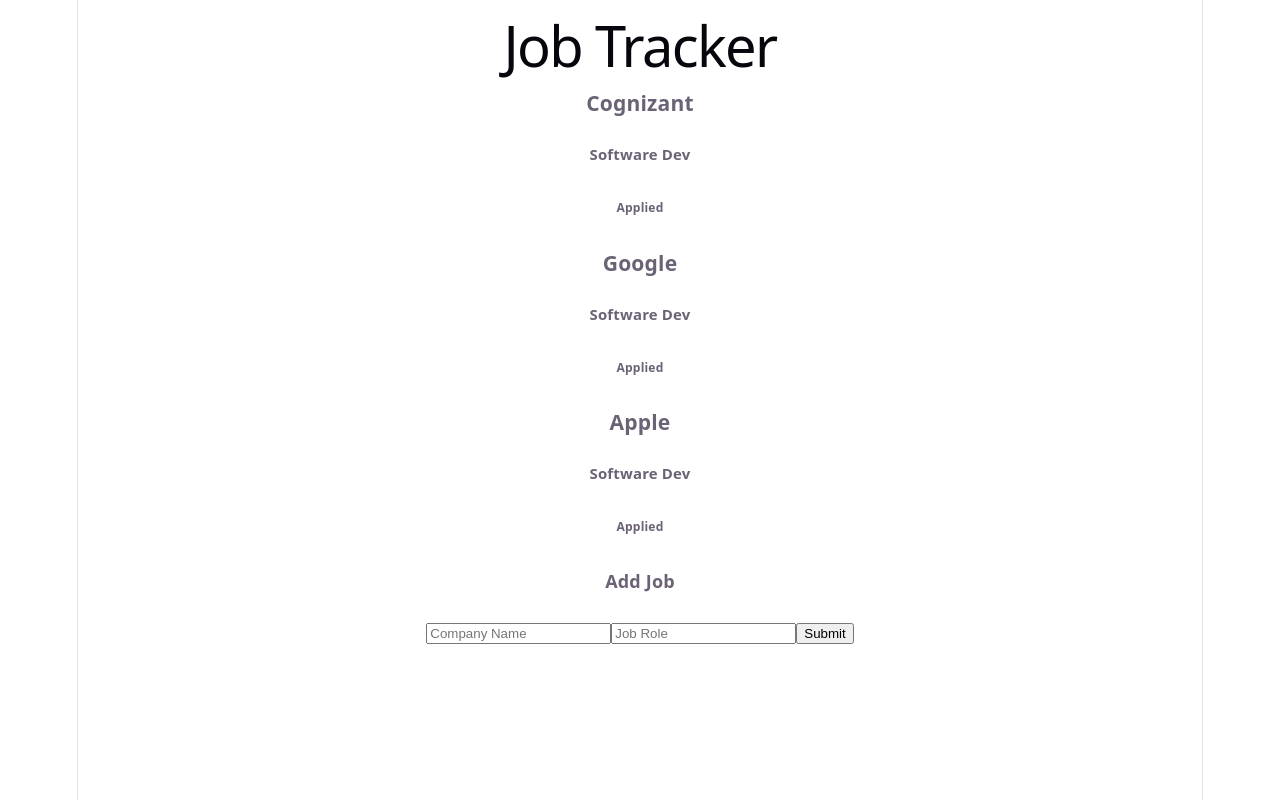
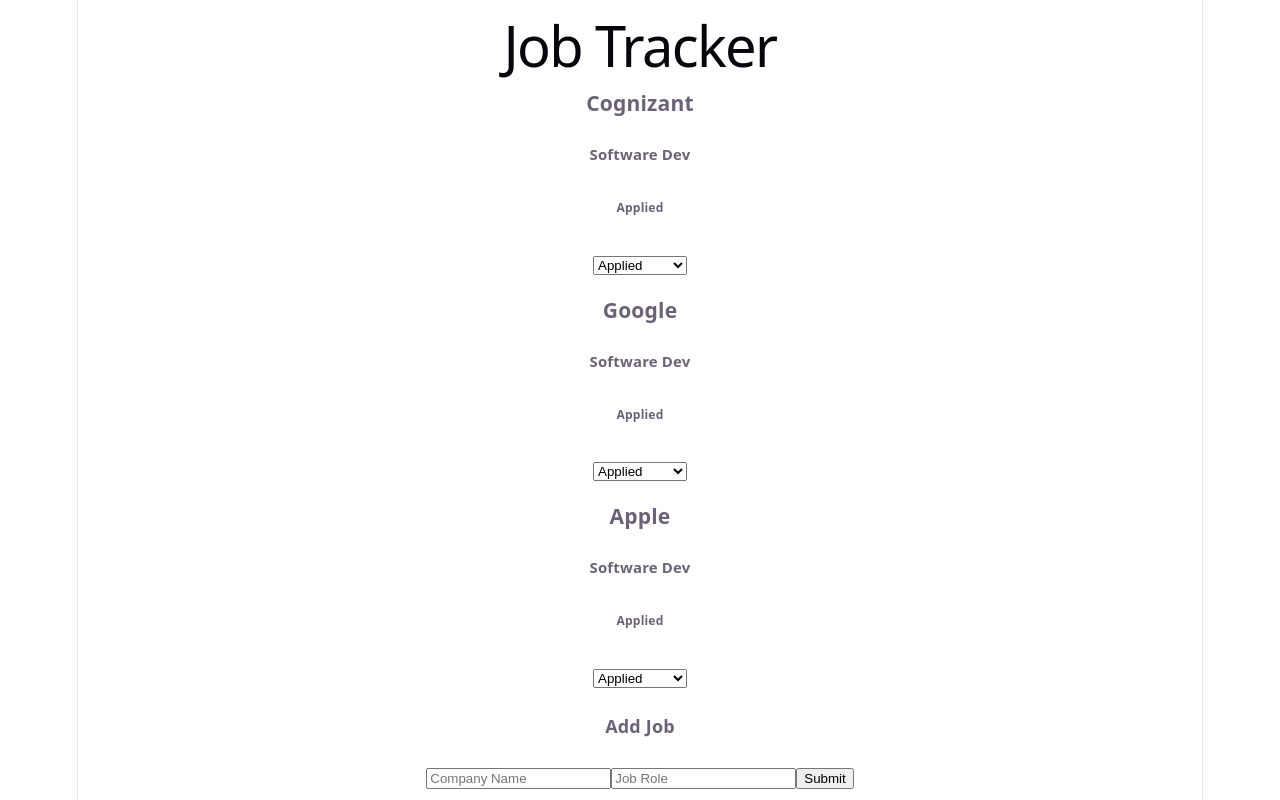
Before and after one commit to archillexx/job_tracker, a React app in the folder frontend/: page / in a window 1280 px wide. Built offline with nearby package versions, Linux system fonts and the light colour scheme; the HTML template or start-up script is replaced by a standard one.

Commit message:
Change job status with a dropdown on each card

```diff
--- a/frontend/src/App.jsx
+++ b/frontend/src/App.jsx
@@ -1,11 +1,21 @@
 import { useState } from 'react'
-const JobCard = ({ jobName, jobRole, jobStatus }) => {
+const JobCard = ({ jobName, jobRole, jobStatus, jobId, onStatusChange }) => {
 
     return (
         <div>
             <h3>{jobName}</h3>
             <h5>{jobRole}</h5>
             <h6>{jobStatus}</h6>
+
+            <select value={jobStatus} onChange={(e)=>onStatusChange(jobId,e.target.value)}>
+                <option>Applied</option>
+                <option>Rejected</option>
+                <option>Considering</option>
+                <option>Ghosted</option>
+                <option>Replied</option>
+                <option>Interview</option>
+            </select>
+
         </div>
     )
 }
@@ -55,6 +65,13 @@
         setCompanyName("")
         setJobRole("")
     }
+    const changeStatus = (jobId,newStatus) => {
+        setJobArray(
+            jobArray.map((job)=>job.jobId === jobId ? {...job,jobStatus:newStatus} : job
+            )
+        )
+    }
+
 
 
     return (
@@ -62,7 +79,7 @@
 
             {jobArray.map((item) => {
 
-                return (<JobCard key={item.jobId} jobName={item.jobName} jobRole={item.jobRole} jobStatus={item.jobStatus}></JobCard>)
+                return (<JobCard key={item.jobId} jobName={item.jobName} jobRole={item.jobRole} jobStatus={item.jobStatus} jobId={item.jobId} onStatusChange={changeStatus}></JobCard>)
 
             })}
             <div>
```
